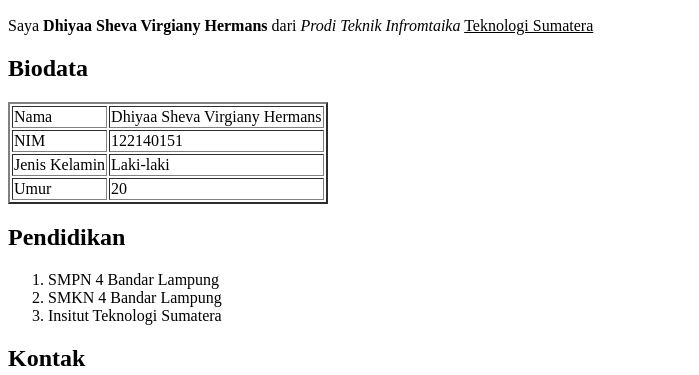
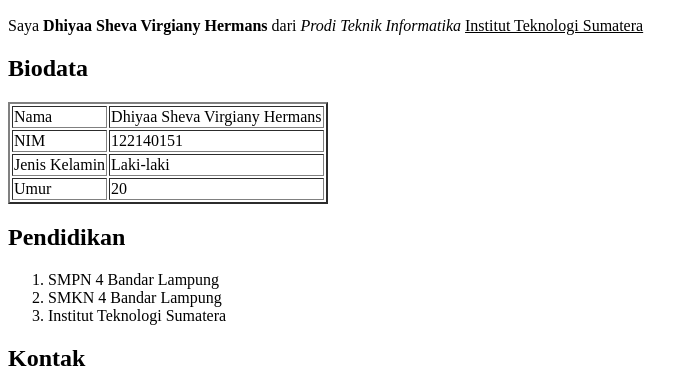
Before and after one commit to Dhy0/Portofolio, a plain HTML site: page index.html in a window 1280 px wide. Shown: the part 286-661 px from the top of the page, without its empty margins (0-699 px from the left). Drawn offline with Linux system fonts and the light colour scheme.

Commit message:
Membenarkan Nama yang Typo

```diff
--- a/index.html
+++ b/index.html
@@ -6,7 +6,7 @@
     <body>
         <h1>Portofolio</h1>
         <img src="image.jpg" width="150" />
-        <p>Saya <b>Dhiyaa Sheva Virgiany Hermans</b> dari <i>Prodi Teknik Infromtaika</i> <u>Teknologi Sumatera</u></p>
+        <p>Saya <b>Dhiyaa Sheva Virgiany Hermans</b> dari <i>Prodi Teknik Informatika</i> <u>Institut Teknologi Sumatera</u></p>
         <h2>Biodata</h2>
         <table border="2">
             <tr>
@@ -30,7 +30,7 @@
         <ol>
             <li>SMPN 4 Bandar Lampung</li>
             <li>SMKN 4 Bandar Lampung</li>
-            <li>Insitut Teknologi Sumatera</li>
+            <li>Institut Teknologi Sumatera</li>
         </ol>
         <h2>Kontak</h2>
         <li>
```
